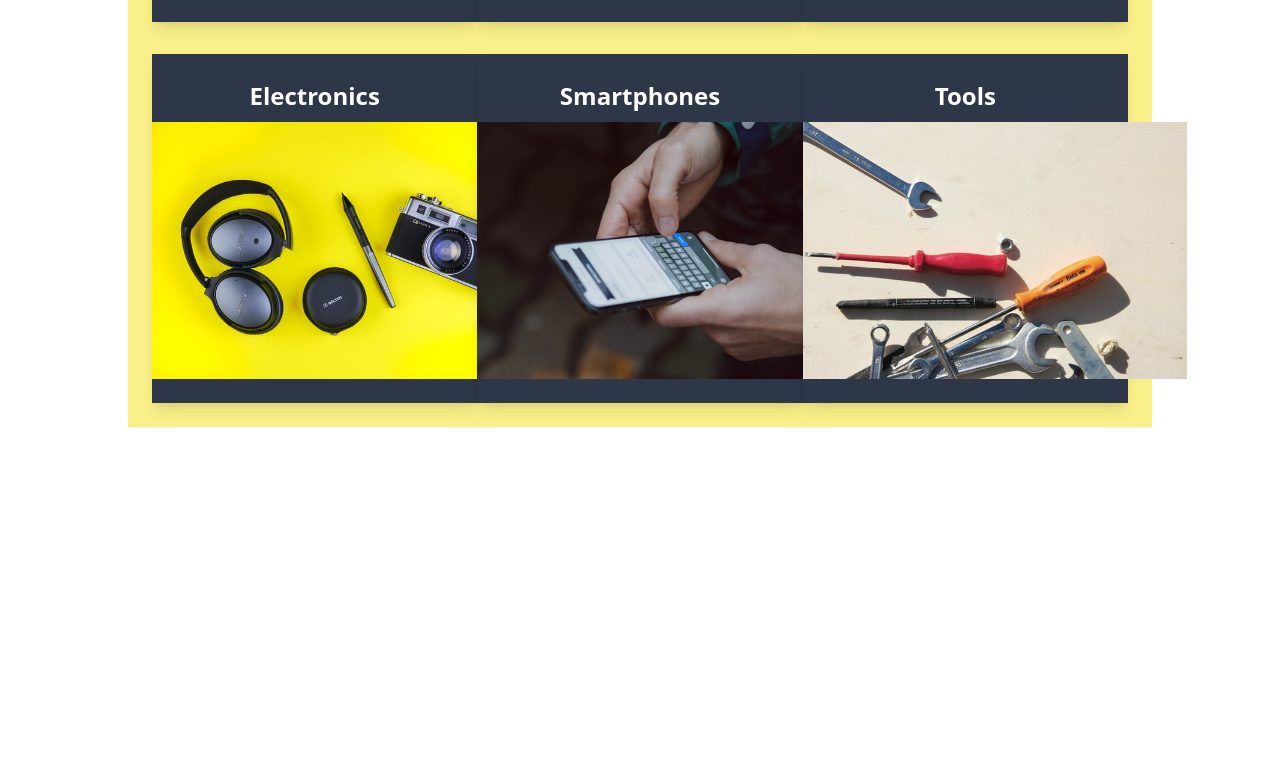
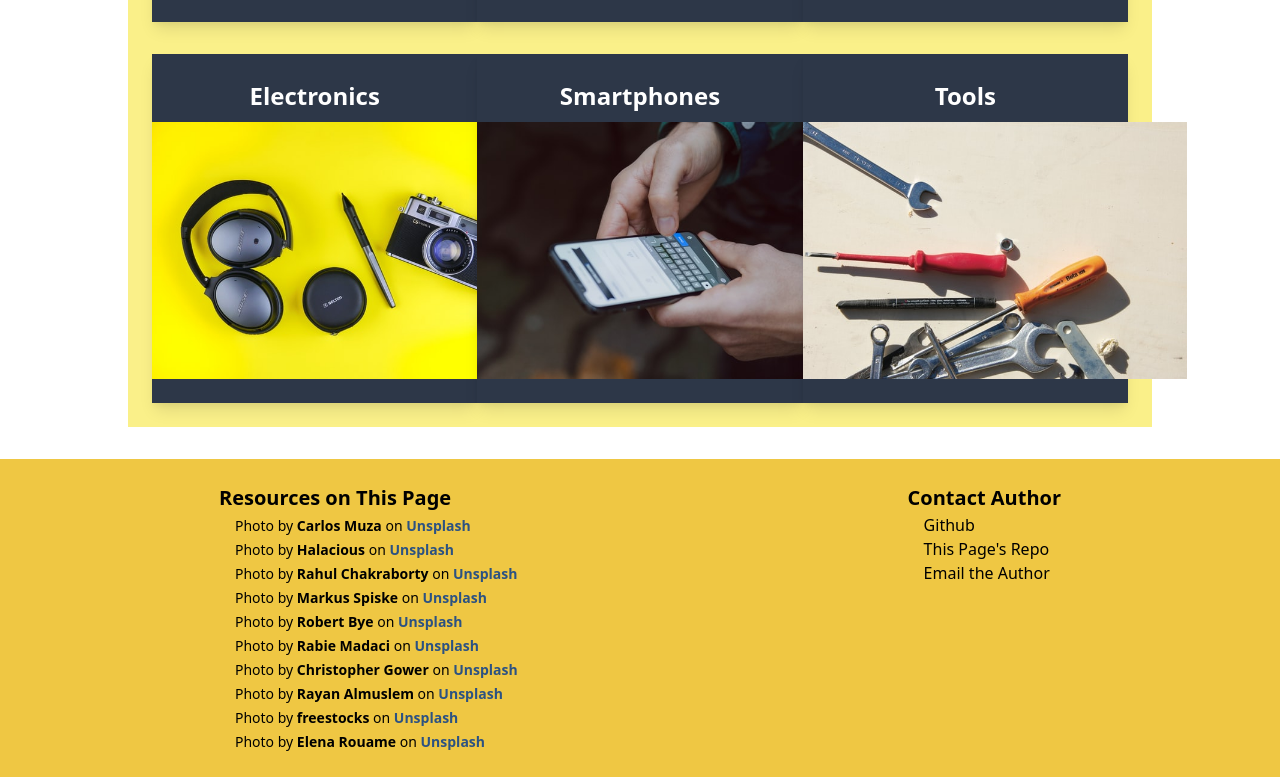
Before and after one commit to nagaremono/use-my-used-client, a React (Create React App) app: page / in a window 1280 px wide. Shown: the part 1216-1993 px from the top of the page. Before the commit the page ends 1643 px from the top, so only its background shows below. Built offline with nearby package versions, Linux system fonts and the light colour scheme; a web font is replaced by a local one.

Commit message:
create AppFooter component

```diff
--- a/src/App.js
+++ b/src/App.js
@@ -1,12 +1,14 @@
 import React from 'react';
 import AppHeader from './components/AppHeader';
 import AppMain from './components/AppMain';
+import AppFooter from './components/AppFooter';
 
 function App() {
   return (
     <div className="App">
       <AppHeader />
       <AppMain />
+      <AppFooter />
     </div>
   );
 }
--- /dev/null
+++ b/src/components/AppFooter.js
@@ -0,0 +1,53 @@
+import React from 'react';
+import credits from '../credits';
+
+export default function AppFooter() {
+  return (
+    <footer className="flex justify-around p-6 mt-8 bg-bgSecondary">
+      <div>
+        <h3 className="text-xl font-semibold">Resources on This Page</h3>
+        <ul>
+          {credits.map((credit) => {
+            return (
+              <li className="ml-4">
+                <span className="text-sm">
+                  Photo by{' '}
+                  <a className="font-semibold" href={credit.link}>
+                    {credit.user}
+                  </a>{' '}
+                  on{' '}
+                  <a className="text-blue-800 font-semibold" href={credit.list}>
+                    Unsplash
+                  </a>{' '}
+                </span>
+              </li>
+            );
+          })}
+        </ul>
+      </div>
+      <div>
+        <h3 className="text-xl font-semibold">Contact Author</h3>
+        <ul>
+          <li className="ml-4">
+            <a className="text-base" href="https://github.com/nagaremono">
+              Github
+            </a>
+          </li>
+          <li className="ml-4">
+            <a
+              className="text-base"
+              href="https://github.com/nagaremono/use-my-used-client"
+            >
+              This Page's Repo
+            </a>
+          </li>
+          <li className="ml-4">
+            <a className="text-base" href="mailto:guruhedipurwanto@gmail.com">
+              Email the Author
+            </a>
+          </li>
+        </ul>
+      </div>
+    </footer>
+  );
+}
--- /dev/null
+++ b/src/credits.js
@@ -0,0 +1,72 @@
+export default [
+  {
+    link:
+      'https://unsplash.com/@kmuza?utm_source=unsplash&amp;utm_medium=referral&amp;utm_content=creditCopyText',
+    user: 'Carlos Muza',
+    list:
+      'https://unsplash.com/s/photos/computer?utm_source=unsplash&amp;utm_medium=referral&amp;utm_content=creditCopyText',
+  },
+  {
+    link:
+      'https://unsplash.com/@halacious?utm_source=unsplash&amp;utm_medium=referral&amp;utm_content=creditCopyText',
+    user: 'Halacious',
+    list:
+      'https://unsplash.com/s/photos/furniture?utm_source=unsplash&amp;utm_medium=referral&amp;utm_content=creditCopyText',
+  },
+  {
+    link:
+      'https://unsplash.com/@hckmstrrahul?utm_source=unsplash&amp;utm_medium=referral&amp;utm_content=creditCopyText',
+    user: 'Rahul Chakraborty',
+    list:
+      'https://unsplash.com/s/photos/phone?utm_source=unsplash&amp;utm_medium=referral&amp;utm_content=creditCopyText',
+  },
+  {
+    link:
+      'https://unsplash.com/@markusspiske?utm_source=unsplash&amp;utm_medium=referral&amp;utm_content=creditCopyText',
+    user: 'Markus Spiske',
+    list:
+      'https://unsplash.com/s/photos/screwdriver?utm_source=unsplash&amp;utm_medium=referral&amp;utm_content=creditCopyText',
+  },
+  {
+    link:
+      'https://unsplash.com/@robertbye?utm_source=unsplash&amp;utm_medium=referral&amp;utm_content=creditCopyText',
+    user: 'Robert Bye',
+    list:
+      'https://unsplash.com/s/photos/bicycle?utm_source=unsplash&amp;utm_medium=referral&amp;utm_content=creditCopyText',
+  },
+  {
+    link:
+      'https://unsplash.com/@rbmadaci?utm_source=unsplash&amp;utm_medium=referral&amp;utm_content=creditCopyText',
+    user: 'Rabie Madaci',
+    list:
+      'https://unsplash.com/s/photos/chair?utm_source=unsplash&amp;utm_medium=referral&amp;utm_content=creditCopyText',
+  },
+  {
+    link:
+      'https://unsplash.com/@cgower?utm_source=unsplash&amp;utm_medium=referral&amp;utm_content=creditCopyText',
+    user: 'Christopher Gower',
+    list:
+      'https://unsplash.com/s/photos/computer?utm_source=unsplash&amp;utm_medium=referral&amp;utm_content=creditCopyText',
+  },
+  {
+    link:
+      'https://unsplash.com/@rayanmuslem?utm_source=unsplash&amp;utm_medium=referral&amp;utm_content=creditCopyText',
+    user: 'Rayan Almuslem',
+    list:
+      'https://unsplash.com/s/photos/electronic?utm_source=unsplash&amp;utm_medium=referral&amp;utm_content=creditCopyText',
+  },
+  {
+    link:
+      'https://unsplash.com/@freestocks?utm_source=unsplash&amp;utm_medium=referral&amp;utm_content=creditCopyText',
+    user: 'freestocks',
+    list:
+      'https://unsplash.com/s/photos/smartphone?utm_source=unsplash&amp;utm_medium=referral&amp;utm_content=creditCopyText',
+  },
+  {
+    link:
+      'https://unsplash.com/@roum?utm_source=unsplash&amp;utm_medium=referral&amp;utm_content=creditCopyText',
+    user: 'Elena Rouame',
+    list:
+      'https://unsplash.com/s/photos/tools?utm_source=unsplash&amp;utm_medium=referral&amp;utm_content=creditCopyText',
+  },
+];
```
